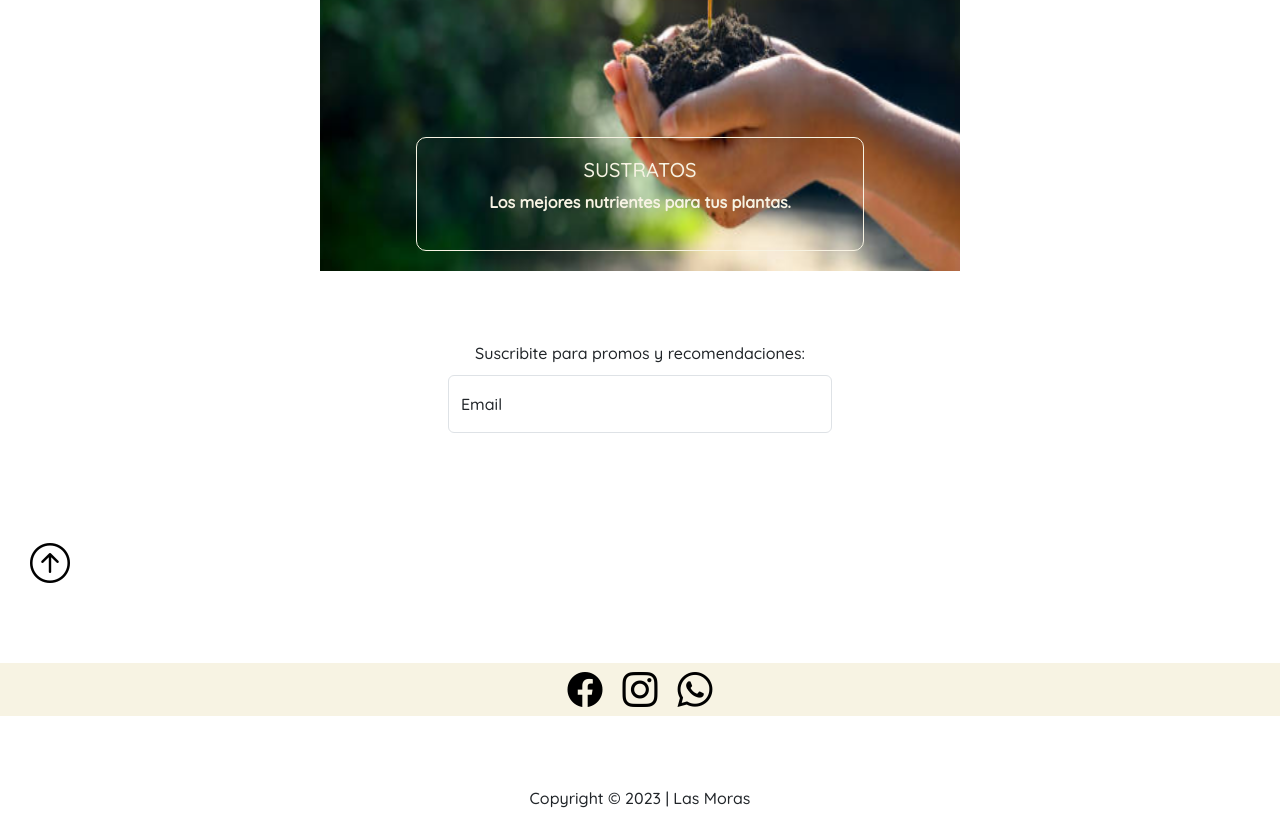
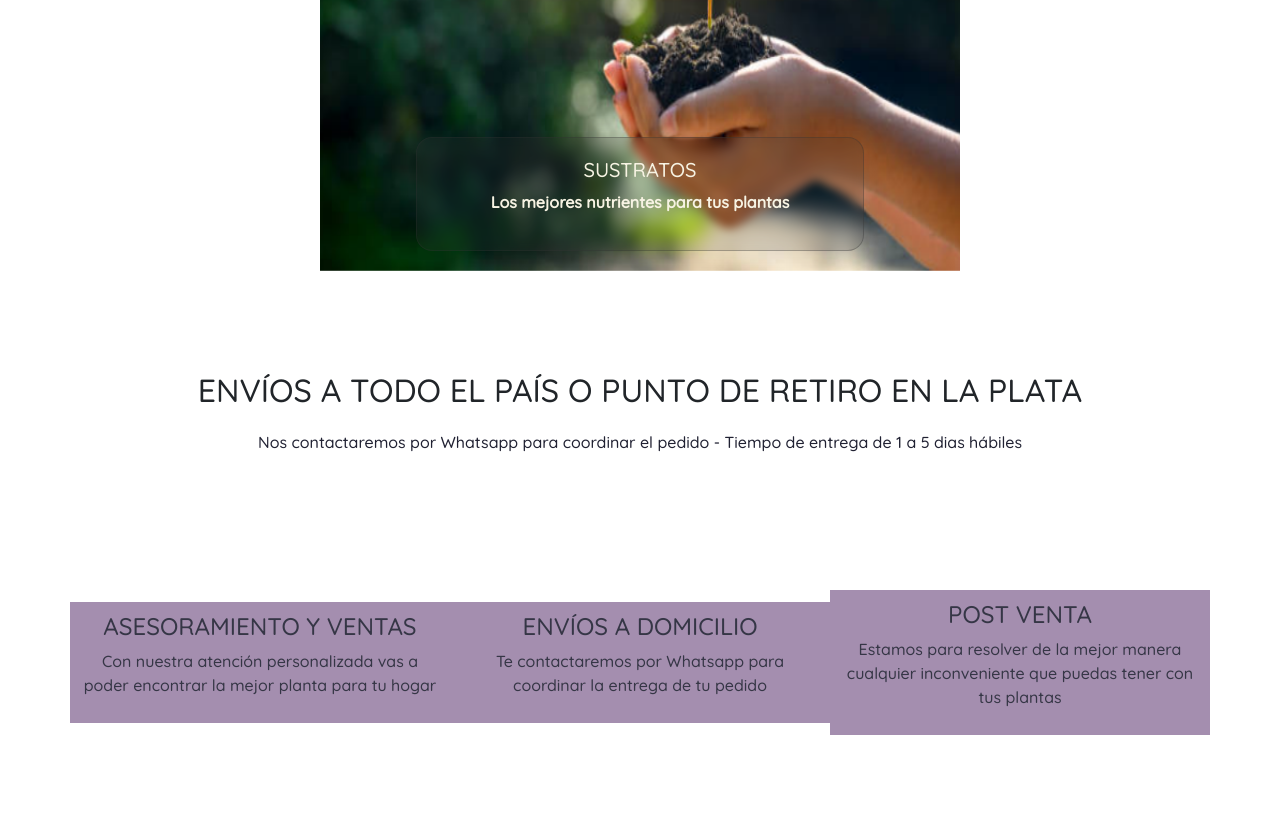
Before and after one commit to VirginiaBarrios/PreEntrega2Barrios, a website: page index.html in a window 1280 px wide. Shown: the part 1040-1858 px from the top of the page. Drawn offline with nearby package versions, Linux system fonts and the light colour scheme.

Commit message:
commit 9

```diff
--- a/index.html
+++ b/index.html
@@ -89,21 +89,21 @@
                 <a href="pages/productos.html"><img src="img/macetas2.jpeg" class="d-block w-100" alt="macetas"></a>
                 <div class="carousel-caption d-none d-md-block">
                   <h5>MACETAS</h5>
-                  <p>Embellecé tus plantas con las macetas mas lindas.</p>
+                  <p>Embellecé tus plantas con las macetas más lindas</p>
                 </div>
               </div>
               <div class="carousel-item">
                 <a href="pages/productos.html"><img src="img/sustrato2.png" class="d-block w-100" alt="sustratos"></a>
                 <div class="carousel-caption d-none d-md-block">
                   <h5>SUSTRATOS</h5>
-                  <p>Los mejores nutrientes para tus plantas.</p>
+                  <p>Los mejores nutrientes para tus plantas</p>
                 </div>
               </div>
               <div class="carousel-item">
                 <a href="pages/productos.html"><img src="img/plantas3.jpg" class="d-block w-100" alt="plantas"></a>
                 <div class="carousel-caption d-none d-md-block">
                   <h5>PLANTAS</h5>
-                  <p>Encontrá tu nueva planta.</p>
+                  <p>Encontrá tu nueva planta</p>
                 </div>
               </div>
             </div>
@@ -117,6 +117,39 @@
             </button>
           </div>
         </section>
+
+        <section>
+          <div class="info-envios">
+            <h2>ENVÍOS A TODO EL PAÍS O PUNTO DE RETIRO EN LA PLATA</h2>
+            <p>Nos contactaremos por Whatsapp para coordinar el pedido - Tiempo de entrega de 1 a 5 dias hábiles</p>
+          </div>
+        </section>
+
+        <section>
+          <div class="container text-center">
+            <div class="row align-items-center">
+              <div class="col">
+                <a href="whatsapp://send?phone=5492216203175" target="_blank"><h4>
+                  ASESORAMIENTO Y VENTAS
+                </h4></a>
+                <p>Con nuestra atención personalizada vas a poder encontrar la mejor planta para tu hogar</p>
+              </div>
+              <div class="col">
+                <a href="pages/productos.html"><h4>
+                  ENVÍOS A DOMICILIO
+                </h4></a>
+                <p>Te contactaremos por Whatsapp para coordinar la entrega de tu pedido</p>
+              </div>
+              <div class="col">
+                <a href="whatsapp://send?phone=5492216203175" target="_blank"><h4>
+                  POST VENTA
+                </h4></a>
+                <p>Estamos para resolver de la mejor manera cualquier inconveniente que puedas tener con tus plantas</p>
+              </div>
+            </div>
+          </div>
+        </section>
+
         <div class="suscripcion">
             <p>Suscribite para promos y recomendaciones:</p>
             <form class="form-floating">
--- a/scss/_estilos-index.scss
+++ b/scss/_estilos-index.scss
@@ -35,8 +35,12 @@
 .carousel-caption {
     color: $color-1;
     font-weight: bold;
-    border: 1px solid $color-1;
-    border-radius: 10px;
+    background: rgba(51, 51, 51, 0.2);
+    border-radius: 16px;
+    box-shadow: 0 4px 30px rgba(0, 0, 0, 0.1);
+    backdrop-filter: blur(5px);
+    -webkit-backdrop-filter: blur(5px);
+    border: 1px solid rgba(51, 51, 51, 0.3);
 }
 
 .suscripcion {
@@ -46,5 +50,36 @@
     p{
         margin-bottom: 10px;
     }
+}
+
+.info-envios {
+    h2 {
+        display: flex;
+        justify-content: center;
+        text-align: center;
+        margin-top: 100px;
+    }
+    p {
+        display: flex;
+        justify-content: center;
+        text-align: center;
+        margin-top: 20px;
+        color: $color-3;
+    }
 
 }
+
+.col {
+    margin-top: 120px;
+    margin-bottom: 80px;
+    background-color: $color-2;
+    opacity: .9;
+    padding: 10px;
+    color: $color-3;
+    h4 {
+        color: $color-3;
+        &:hover {
+            color: $color-4;
+        }
+    }
+}
--- a/scss/_estilos-sobre-nosotras.scss
+++ b/scss/_estilos-sobre-nosotras.scss
@@ -53,6 +53,10 @@ h3 {
     margin-left: 100px;
 }
 
+.mapa {
+    max-width: 100%;
+}
+
 .p-sobre-nosotras{
     margin: 10px 20px;
 }
--- a/scss/_media-querys.scss
+++ b/scss/_media-querys.scss
@@ -13,6 +13,11 @@
 @media (max-width: 1140px) {
     .carousel-item img {
         height: 450px;
+    }
+    .col {
+        display: flex;
+        flex-wrap: wrap;
+        flex-direction: column;
     }
 }
 
@@ -53,6 +58,9 @@
     .carousel-item img {
         height: 250px;
     }
+    .ubicacion {
+        margin-left: 0px;
+    }
 }
 
 @media (max-width: 425px) {
```
Also changed, not shown: pages/sobre-nosotras.html (+1 -1 lines), css/styles.css, 1 other file.
